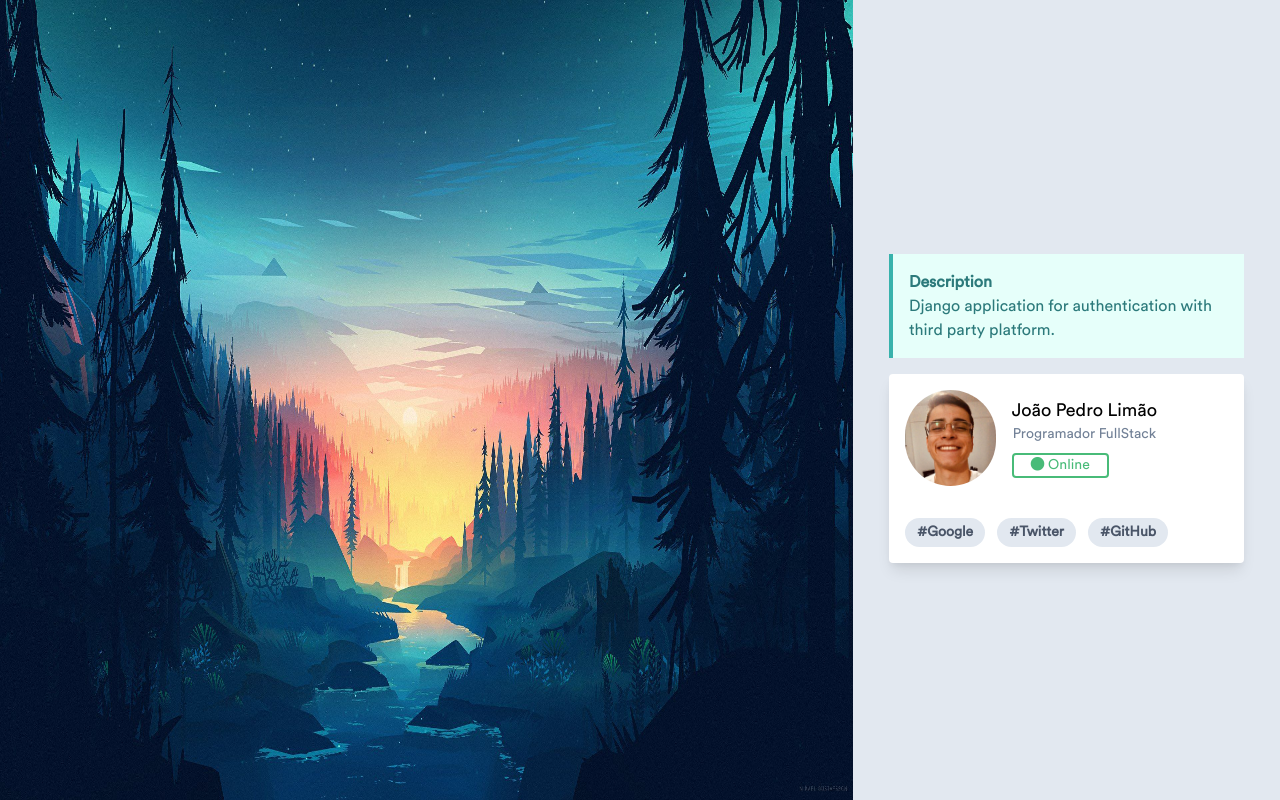
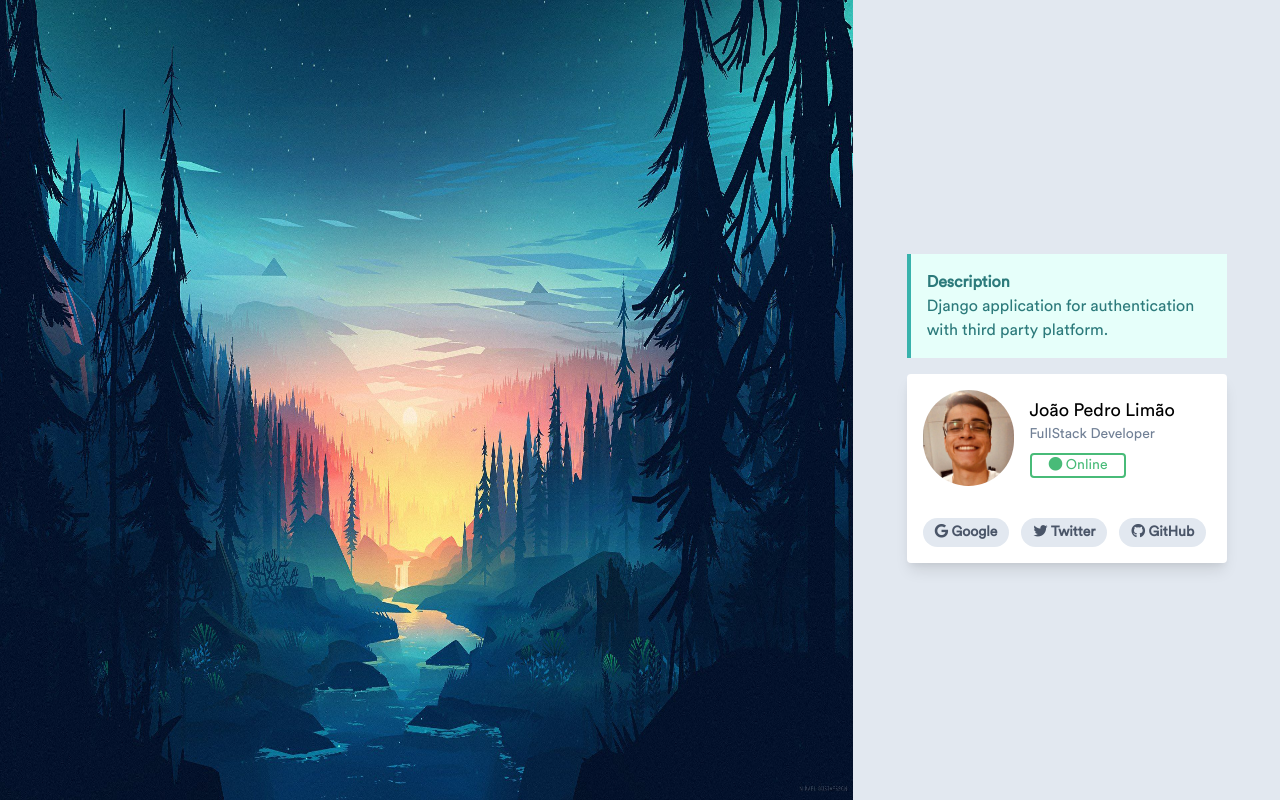
Before and after one commit to JohnAzedo/SocialAuth, a Django app: page / in a window 1280 px wide. Run offline with Django 3.2, Linux system fonts and the light colour scheme; style sheets or scripts are compiled from the project's sources; some libraries are stand-ins or nearby versions.

Commit message:
style: Finished home page style

```diff
--- a/core/templates/login.html
+++ b/core/templates/login.html
@@ -18,7 +18,7 @@
 
         <!-- Div to authentication -->
         <div class="flex w-1/3 bg-gray-300 items-center justify-center">
-            <div class="w-10/12">
+            <div class="w-9/12">
                 <div class="my-4 bg-teal-100 border-l-4 border-teal-500 text-teal-700 p-4">
                     <p class="font-bold">Description</p>
                     <p>Django application for authentication with third party platform.</p>
@@ -30,18 +30,22 @@
                                 class="h-24 rounded-full"/>
 
                             <div class="flex flex-col text-center justify-center ml-4">
-                                <p class="text-lg">João Pedro Limão</p>
-                                <p class="text-sm text-gray-600">Programador FullStack</p>
+                                <p class="text-lg text-left">João Pedro Limão</p>
+                                <p class="text-sm text-gray-600 text-left">FullStack Developer</p>
                                 <p class="mt-2 w-2/3 text-sm text-green-500 border-2 border-green-500 rounded">
                                     <i class="fas fa-circle "></i> Online</p>
                             </div>
                     </div>
                     <div class="px-4 py-4">
-                        <a href="#google">
-                            <span class="inline-block bg-gray-300 rounded-full px-3 py-1 text-sm font-semibold text-gray-700 mr-2">#Google</span>
+                        <a type="button" href="#google">
+                            <span class="inline-block bg-gray-300 rounded-full px-3 py-1 text-sm font-semibold text-gray-700 mr-2"><i class="fab fa-google"></i> Google</span>
                         </a>
-                        <span class="inline-block bg-gray-300 rounded-full px-3 py-1 text-sm font-semibold text-gray-700 mr-2">#Twitter</span>
-                        <span class="inline-block bg-gray-300 rounded-full px-3 py-1 text-sm font-semibold text-gray-700">#GitHub</span>
+                        <a type="button" href="https://twitter.com/JohnAzedo">
+                            <span class="inline-block bg-gray-300 rounded-full px-3 py-1 text-sm font-semibold text-gray-700 mr-2"><i class="fab fa-twitter"></i> Twitter</span>
+                        </a>
+                        <a type="button" href="https://github.com/JohnAzedo">
+                            <span class="inline-block bg-gray-300 rounded-full px-3 py-1 text-sm font-semibold text-gray-700"><i class="fab fa-github"></i> GitHub</span>
+                        </a>
                     </div>
                 </div>
             </div>
```
